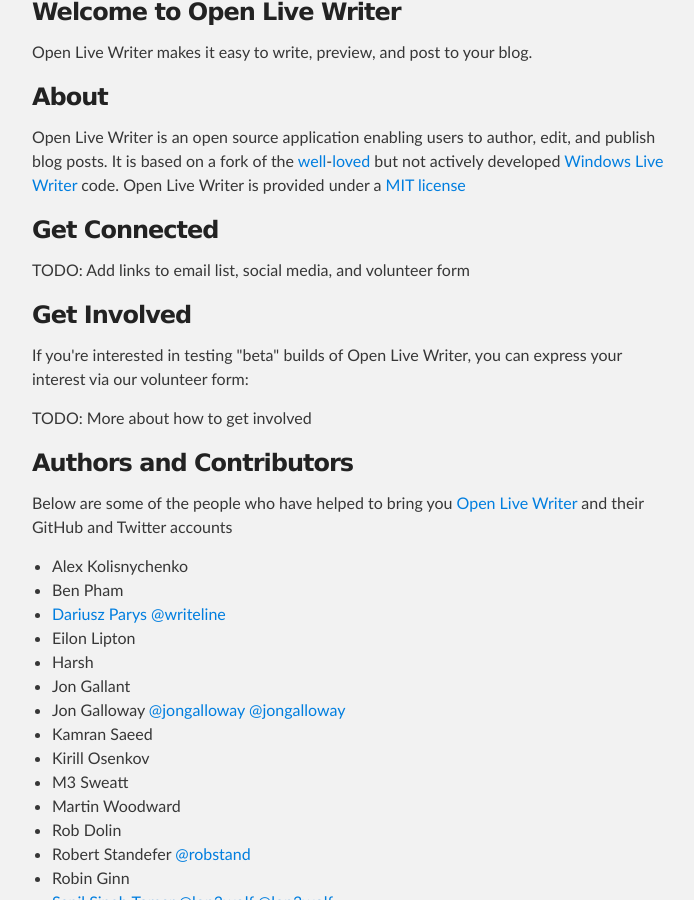
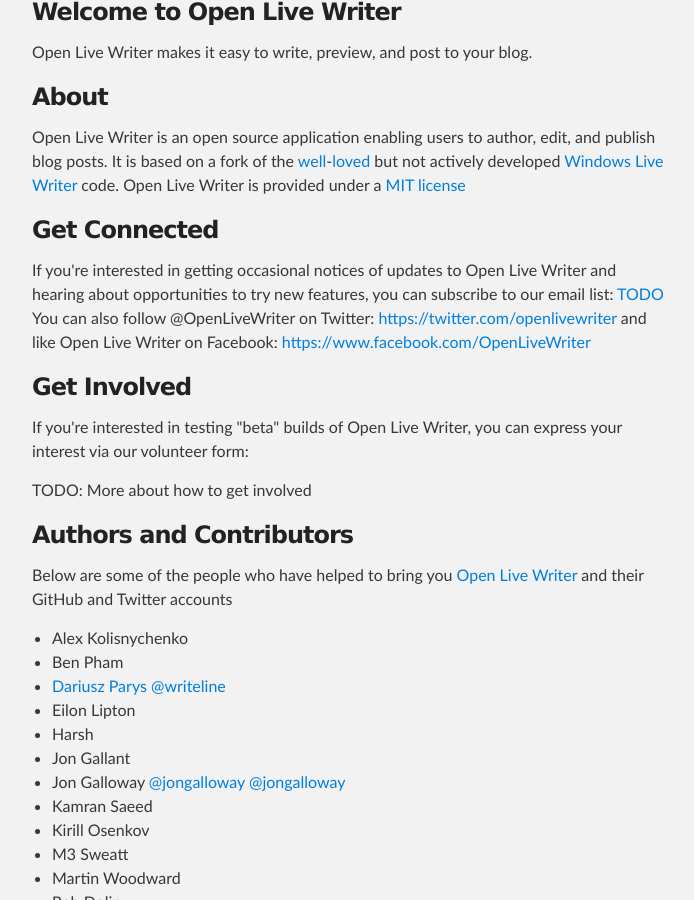
Before and after one commit to OpenLiveWriter/OpenLiveWriter.Github.io, a Jekyll site: the page testpage.html, which Jekyll copies as it is, in a window 1280 px wide and 900 px high, scrolled down 369 px. Shown: the whole window, without its empty margins (288-982 px from the left). Built offline with Jekyll 4.4.1, drawn with Linux system fonts in a browser that asks for light colours.

Commit message:
Update testpage.html
Adds info on how to get connected

```diff
--- a/testpage.html
+++ b/testpage.html
@@ -48,7 +48,10 @@
 <h3>
 <a id="get-connected" class="anchor" href="#get-connected" aria-hidden="true"><span class="octicon octicon-link"></span></a>Get Connected</h3>
 
-<p>TODO: Add links to email list, social media, and volunteer form</p>
+<p>If you're interested in getting occasional notices of updates to Open Live Writer and hearing about opportunities to try new features,
+you can subscribe to our email list: <a href="">TODO</a>
+You can also follow @OpenLiveWriter on Twitter: <a href="https://twitter.com/openlivewriter">https://twitter.com/openlivewriter</a>
+and like Open Live Writer on Facebook: <a href="https://www.facebook.com/OpenLiveWriter">https://www.facebook.com/OpenLiveWriter</a></p>
 
 <!-- Get Involved  -->
 <h3>
```
